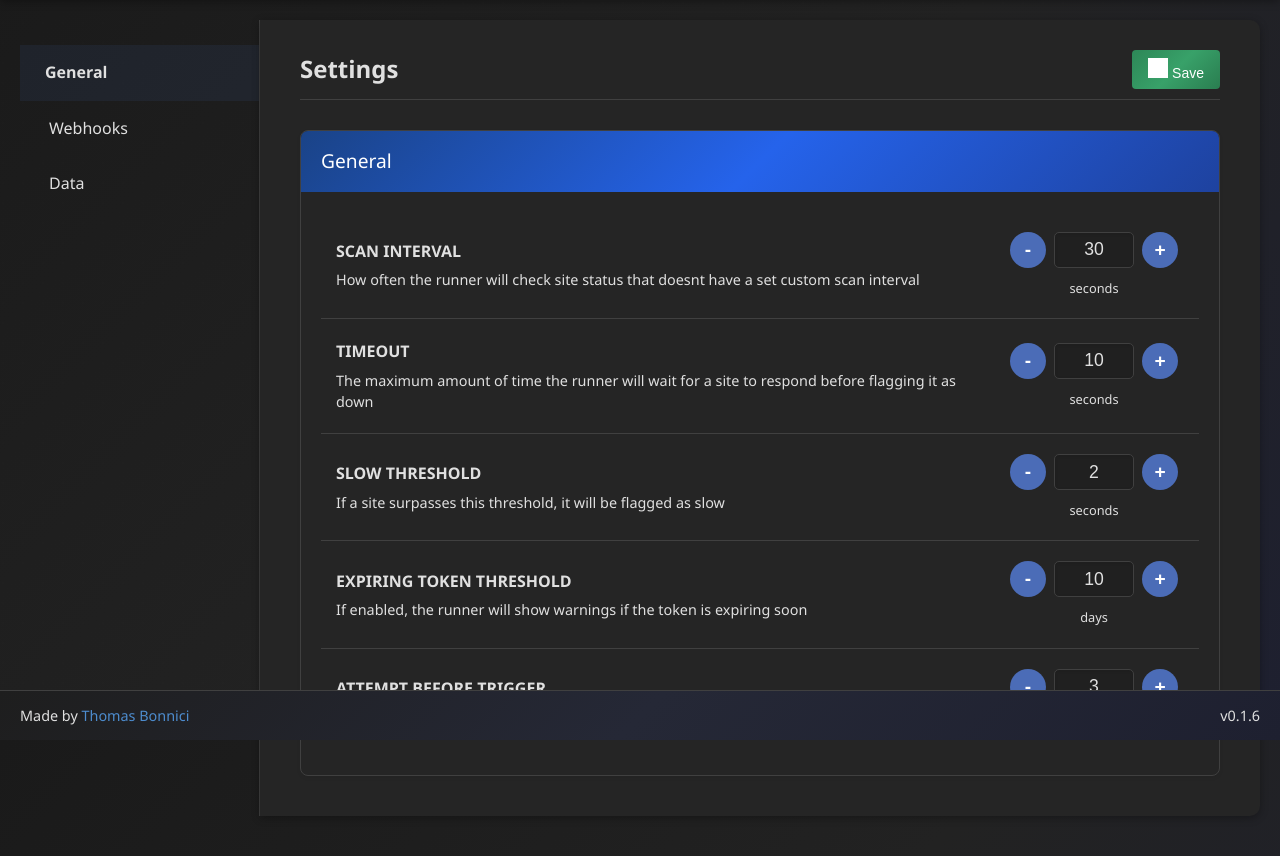
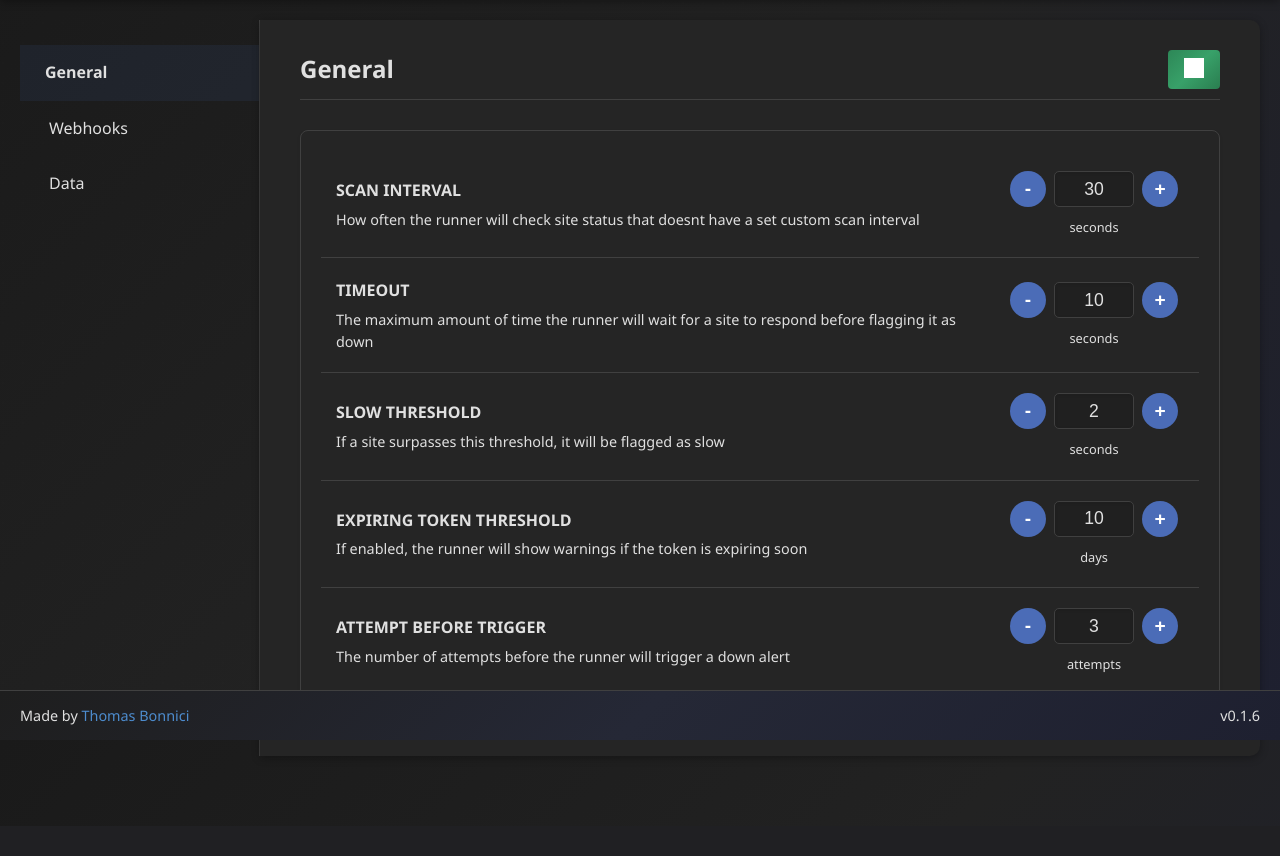
Before and after one commit to DarthTigerson/Simple-Site-Monitor, a FastAPI app: page /settings in a window 1280 px wide. Shown: the part 60-916 px from the top of the page. After the commit the page ends 817 px from the top, so only its background shows below. Run offline with FastAPI, Linux system fonts and the light colour scheme; grey boxes are pictures that could not be loaded.

Commit message:
wip general settings

```diff
--- a/templates/settings.html
+++ b/templates/settings.html
@@ -5,24 +5,22 @@
     <aside class="settings-sidebar">
         <nav>
             <ul>
-                <li class="settings-tab-link active" data-tab="general"><span>General</span></li>
-                <li class="settings-tab-link" data-tab="webhooks"><span>Webhooks</span></li>
-                <li class="settings-tab-link" data-tab="data"><span>Data</span></li>
+                <li class="settings-tab-link active" data-tab="general" data-tab-title="General"><span>General</span></li>
+                <li class="settings-tab-link" data-tab="webhooks" data-tab-title="Webhooks"><span>Webhooks</span></li>
+                <li class="settings-tab-link" data-tab="data" data-tab-title="Data"><span>Data</span></li>
             </ul>
         </nav>
     </aside>
     <main class="settings-main">
         <div class="settings-header">
-            <h2>Settings</h2>
+            <h2 id="settingsPageTitle">General</h2>
             <button type="button" id="saveSettingsBtn" class="btn btn-success">
                 <img src="/static/images/save.svg" width="20" height="20" alt="Save" style="filter: brightness(0) invert(1);">
-                <span>Save</span>
             </button>
         </div>
         <form id="settingsForm">
             <section id="tab-general" class="settings-tab-panel active">
                 <div class="settings-card">
-                    <div class="settings-card-header"><h3>General</h3></div>
                     <div class="settings-card-content">
                         <div class="settings-list">
                             {% for field in [
@@ -52,7 +50,6 @@
                 </div>
             </section>
             <section id="tab-webhooks" class="settings-tab-panel">
-                <!-- Webhooks settings card content moved here -->
                 <div class="settings-card">
                     <div class="settings-card-header"><h3>Webhooks</h3></div>
                     <div class="settings-card-content">
@@ -116,7 +113,6 @@
                 </div>
             </section>
             <section id="tab-data" class="settings-tab-panel">
-                <!-- Data settings card content moved here -->
                 <div class="settings-card">
                     <div class="settings-card-header"><h3>Data</h3></div>
                     <div class="settings-card-content">
```
Also changed, not shown: static/js/settings.js (+21 -8 lines).
